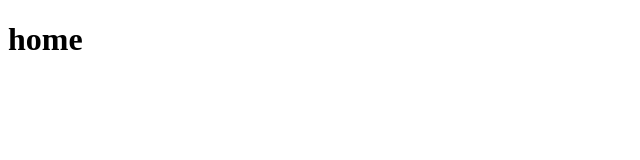
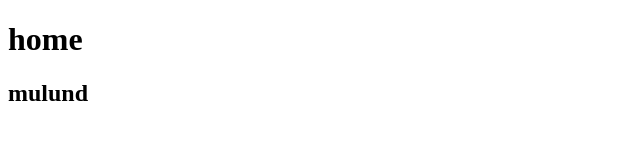
Before and after one commit to redfieldC/Ame, a plain HTML site: page home.html in a window 1280 px wide. Shown: the whole page, without its empty margins (0-640 px from the left). Drawn offline with Linux system fonts and the light colour scheme.

Commit message:
added mulund

```diff
--- a/home.html
+++ b/home.html
@@ -8,5 +8,6 @@
 </head>
 <body>
     <h1>home</h1>
+    <h2>mulund</h2>
 </body>
 </html>
```
